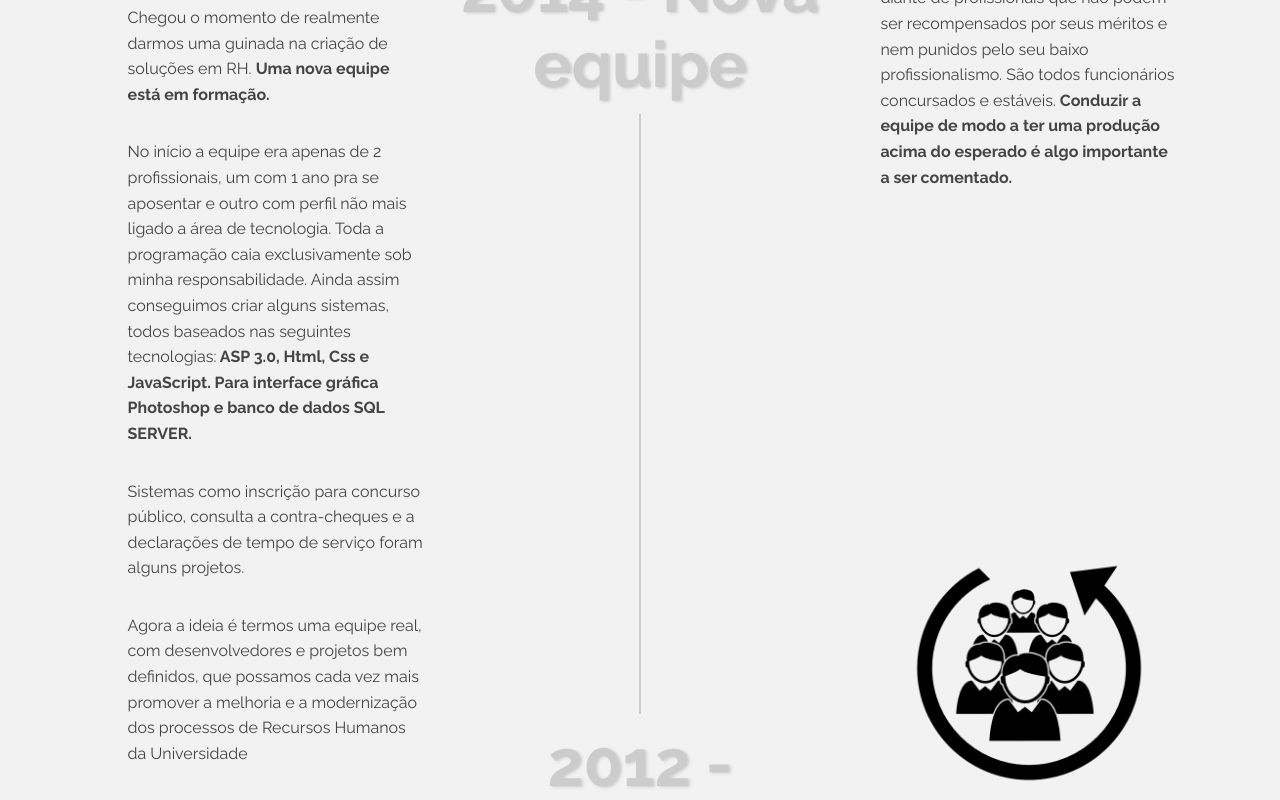
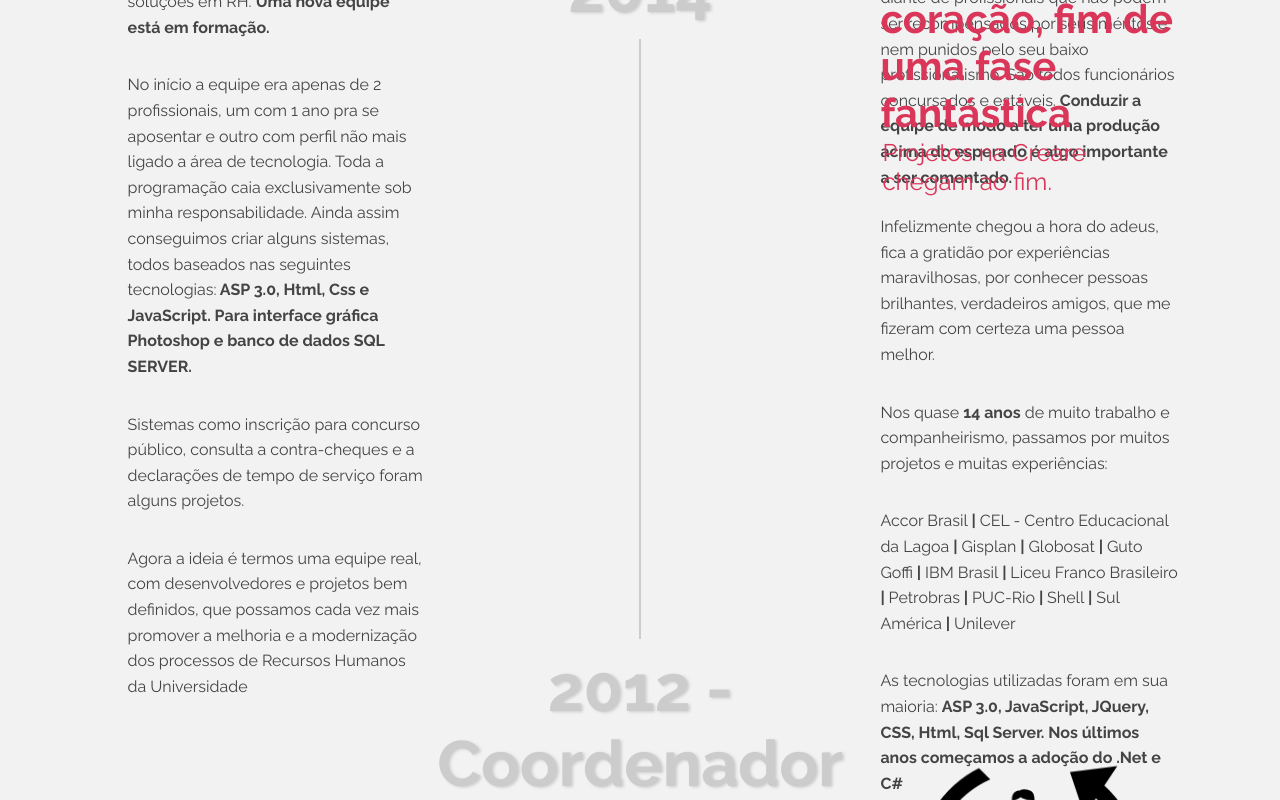
Before and after one commit to mvurban/curriculo, a React (Create React App) app: page / in a window 1280 px wide. Shown: the part 3400-4200 px from the top of the page. Built offline with nearby package versions, Linux system fonts and the light colour scheme.

Commit message:
ajustes de conteudo e novos conteudos

```diff
--- a/src/pages/App.tsx
+++ b/src/pages/App.tsx
@@ -61,12 +61,14 @@ function App() {
                   </Images>
 
                   <Moments title='Trabalho a distância' titleLine2='Reuniões e mais reuniões' marginToTop={2000}>
+                     <h3>Uerj em casa</h3>
                      <p>Muitos projetos estão sendo coordenados e produzidos a distância, reuniões de equipe são frequentes e os resultados estão sendo animadores,
                      pois sem o deslocamento e o comprometimento da equipe conseguimos entregar mais em menos tempo.</p>
                      <p>Foco essencialmente em ajustes e melhorias nos projetos de Avaliação de Estágio Probatório, sistema de Relatórios e outros.</p>
                   </Moments>
 
-                  <Moments title='Nova equipe' titleLine2='Novas perspectivas' marginToTop={2800}>
+                  <Moments title='Nova equipe' titleLine2='Novas perspectivas' marginToTop={2700}>
+                     <h3>RH da UERJ promete</h3>
                   <p>Chegou o momento de realmente darmos uma guinada na criação de soluções em RH. <strong>Uma nova equipe está em formação.</strong></p>
 
                   <p>No início a equipe era apenas de 2 profissionais, um com 1 ano pra se aposentar e outro com perfil não mais ligado a área de tecnologia. Toda a programação caia
@@ -96,7 +98,7 @@ function App() {
                <Ano year='2022' start={anoStart += anoHeight + 400} height={800} ></Ano>
                <Ano year='2021' start={anoStart += anoHeight + 800} height={600} ></Ano>
                <Ano year='2019' start={anoStart += anoHeight + 600} height={800} ></Ano>
-               <Ano year='2014 - Nova equipe' start={anoStart += anoHeight + 800} height={600} ></Ano>
+               <Ano year='2014' start={anoStart += anoHeight + 800} height={600} ></Ano>
                <Ano year='2012 - Coordenador' start={anoStart += anoHeight + 600 } height={400} ></Ano>
                <Ano year='2005 - TrocaFig' start={anoStart += anoHeight + 400} height={400} ></Ano>
                <Ano year='2001 - Creare' start={anoStart += anoHeight + 400} height={400} ></Ano>
@@ -162,16 +164,54 @@ function App() {
                   que não podem ser recompensados por seus méritos e nem punidos pelo seu baixo profissionalismo. São todos funcionários concursados e estáveis.
                   <strong> Conduzir a equipe de modo a ter uma produção acima do esperado é algo importante a ser comentado.</strong></p>
 
-
                </Moments>
 
 
+               <Moments title="Dor no coração, fim de uma fase fantástica" marginToTop={2900}>
+                  <h3>Projetos na Creare chegam ao fim.</h3>
+                  <p>
+                  Infelizmente chegou a hora do adeus, fica a gratidão por experiências maravilhosas, por conhecer pessoas brilhantes, verdadeiros amigos, que
+                  me fizeram com certeza uma pessoa melhor.
+                  </p>
+                  <p>Nos quase <strong>14 anos</strong> de muito trabalho e companheirismo, passamos por muitos projetos e muitas experiências:</p>
 
-               <Images marginToTop={3500}>
+                  <p>
+                  Accor Brasil
+                  <strong> | </strong>
+                  CEL - Centro Educacional da Lagoa
+                  <strong> | </strong>
+                  Gisplan
+                  <strong> | </strong>
+                  Globosat
+                  <strong> | </strong>
+                  Guto Goffi
+                  <strong> | </strong>
+                  IBM Brasil
+                  <strong> | </strong>
+                  Liceu Franco Brasileiro
+                  <strong> | </strong>
+                  Petrobras
+                  <strong> | </strong>
+                  PUC-Rio
+                  <strong> | </strong>
+                  Shell
+                  <strong> | </strong>
+                  Sul América
+                  <strong> | </strong>
+                  Unilever
+                  </p>
+                  <p>
+                     As tecnologias utilizadas foram em sua maioria: <strong>ASP 3.0, JavaScript, JQuery, CSS, Html, Sql Server.
+                     Nos últimos anos começamos a adoção do .Net e C#</strong>
+                  </p>
+               </Moments>
+
+               <Images marginToTop={3700}>
                   <img src={equipe} alt='Equipe'></img>
                </Images>
 
-               <Moments title="Uma nova fase... Agora coordenando" marginToTop={3800}>
+               <Moments title="Uma nova fase... Agora coordenando" marginToTop={4000}>
+                  <h3>Desafios a vista... UERJ</h3>
                   <p>
                   Assumo agora na Superintendência de Recursos Humanos da UERJ a <strong>coordenação de uma equipe de tecnologia</strong>.
                   Espero crescer pessoalmente e profissionalmente com este novo desafio.
```
